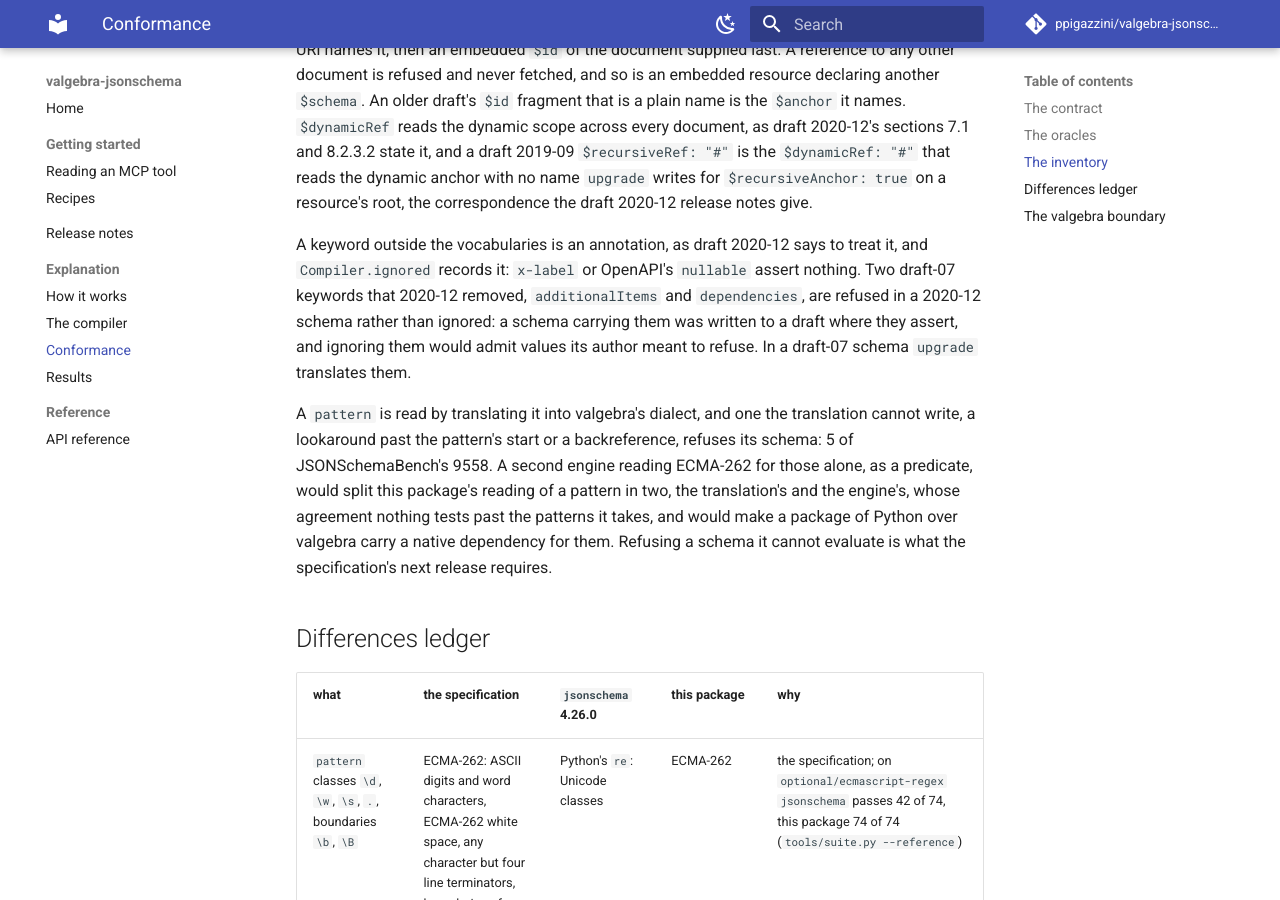
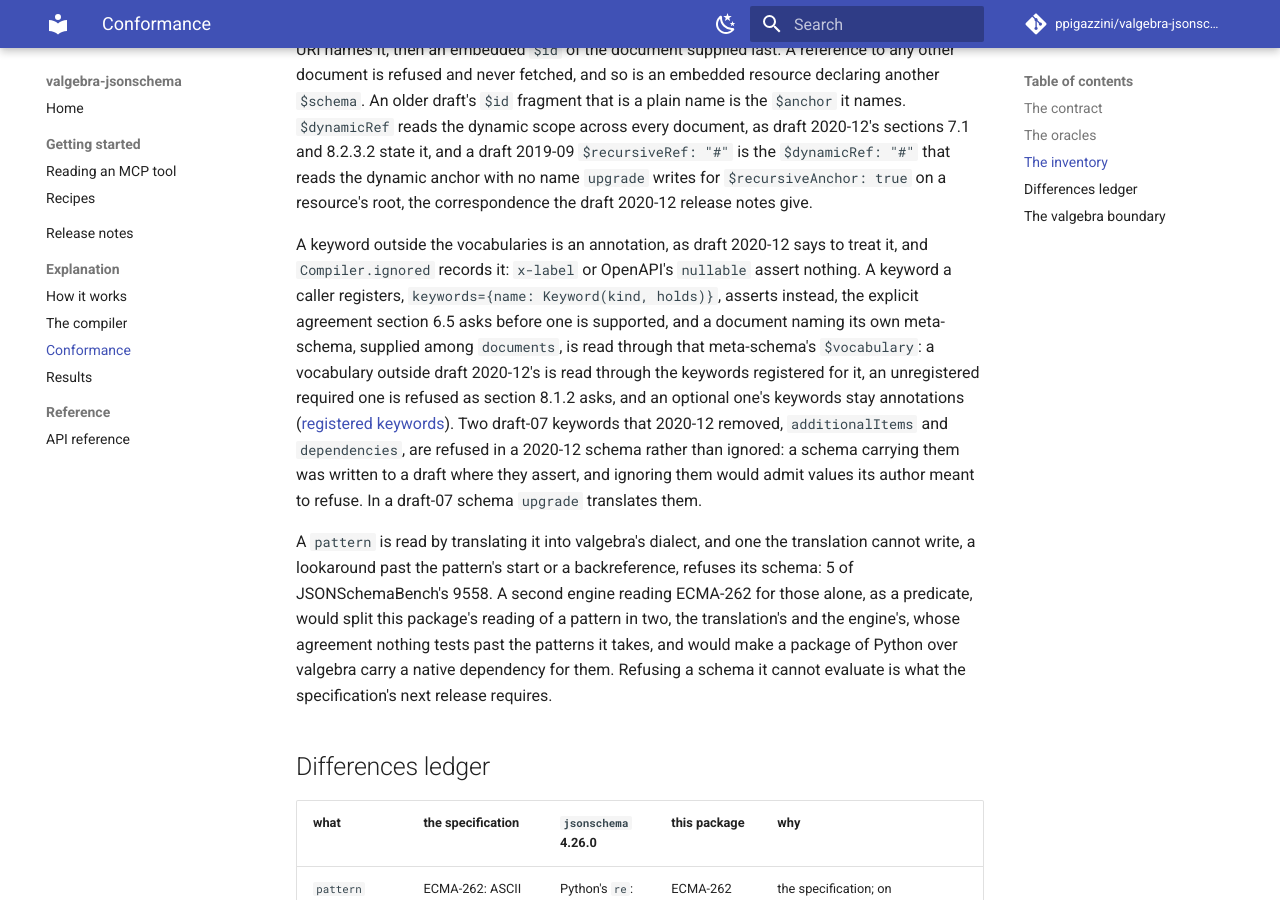
Before and after one commit to ppigazzini/valgebra-jsonschema, an MkDocs documentation site: the page built from docs/conformance.md, in a window 1280 px wide and 900 px high, scrolled down 1993 px. Built offline with MkDocs 1.6.1 and Material for MkDocs 9.7.7, drawn with Linux system fonts in a browser that asks for light colours; comment, search, counter and statistics services are not loaded.

Commit message:
docs: conformance states registered keywords and supplied dialects
The conformance page, which owns how each keyword is read, said a keyword outside the
vocabularies is an annotation and named no other reading, and the README said a document
naming another dialect fails, though a caller now registers keywords and supplies a
meta-schema whose vocabularies are read.

The conformance page states that a registered keyword asserts, the explicit agreement
draft 2020-12's section 6.5 asks, and that a document naming a supplied meta-schema is
read through its `$vocabulary`, an unregistered required vocabulary refused as section
8.1.2 asks and an optional one's keywords left annotations. The README names the
exception beside the dialect it refuses.

```diff
--- a/docs/conformance.md
+++ b/docs/conformance.md
@@ -80,7 +80,13 @@ the dynamic anchor with no name `upgrade` writes for `$recursiveAnchor: true` on
 root, the correspondence the draft 2020-12 release notes give.
 
 A keyword outside the vocabularies is an annotation, as draft 2020-12 says to treat it,
-and `Compiler.ignored` records it: `x-label` or OpenAPI's `nullable` assert nothing. Two
+and `Compiler.ignored` records it: `x-label` or OpenAPI's `nullable` assert nothing. A keyword
+a caller registers, `keywords={name: Keyword(kind, holds)}`, asserts instead, the explicit
+agreement section 6.5 asks before one is supported, and a document naming its own meta-schema,
+supplied among `documents`, is read through that meta-schema's `$vocabulary`: a vocabulary
+outside draft 2020-12's is read through the keywords registered for it, an unregistered required
+one is refused as section 8.1.2 asks, and an optional one's keywords stay annotations
+([registered keywords](compiler.md#registered-keywords)). Two
 draft-07 keywords that 2020-12 removed, `additionalItems` and `dependencies`, are refused
 in a 2020-12 schema rather than ignored: a schema carrying them was written to a draft
 where they assert, and ignoring them would admit values its author meant to refuse. In a
```
Also changed, not shown: README.md (+3 -1 lines).
